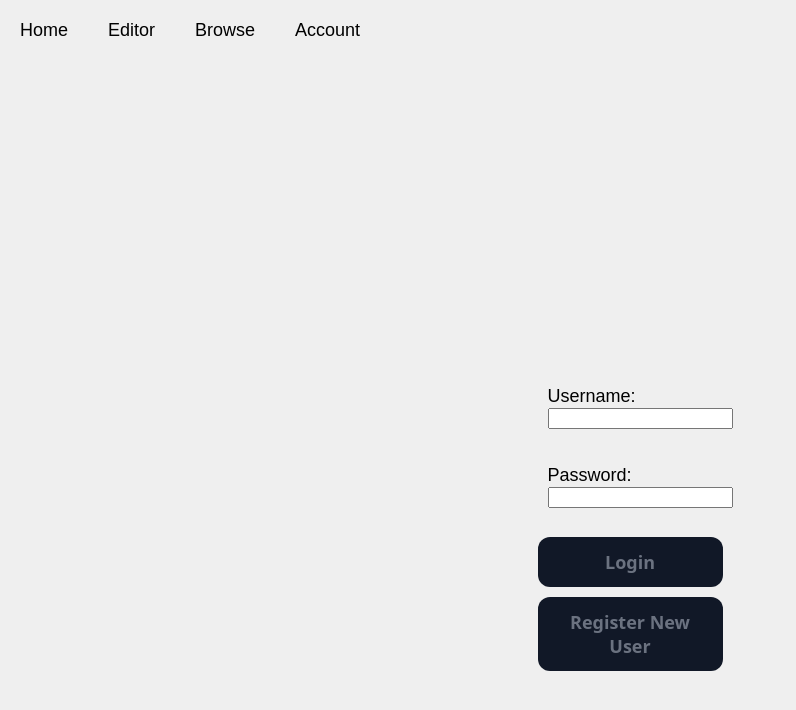
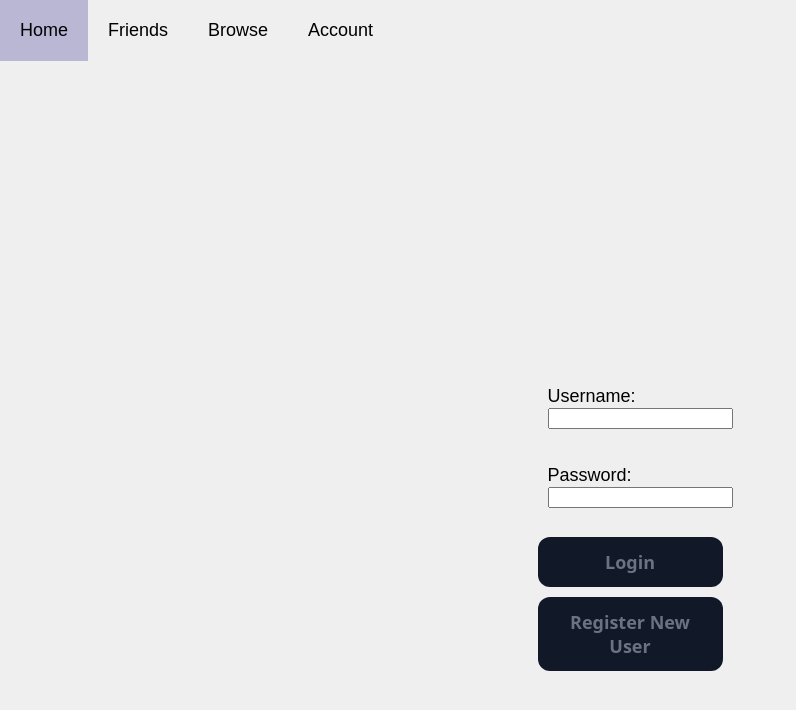
Before and after one commit to luke-taful/bulletin, a Next.js app in the folder bulletin/: page / in a window 1280 px wide. Shown: the top 710 px of the page, without its empty margins (0-796 px from the left). Built offline with nearby package versions, Linux system fonts and the light colour scheme.

Commit message:
Creating new page for eventual friend functionality

```diff
--- a/bulletin/src/app/layout.js
+++ b/bulletin/src/app/layout.js
@@ -21,9 +21,9 @@ export default function RootLayout({ children }){
     return(
       <html lang="en">
         <body className={`${geistSans.variable} ${geistMono.variable}`} style={{height:"61px"}}>
-            <ul style={{zIndex:"0.6"}}>
+            <ul style={{zIndex:"1"}}>
                 <li className="barElement"><Link href="/Board">Home</Link></li>
-                <li className="barElement"><Link href="/">Editor</Link></li>
+                <li className="barElement"><Link href="/Friends">Friends</Link></li>
                 <li className="barElement"><Link href="/">Browse</Link></li>
                 <li className="barElement"><Link href="/">Account</Link></li>
             </ul>
--- a/bulletin/src/pages/Board.js
+++ b/bulletin/src/pages/Board.js
@@ -15,7 +15,7 @@ export default function Board({userInfo}){
 
   //Applying custom background style
   const background = boardInfo.background;
-  const backgroundCSS={background: `linear-gradient(to ${background.pattern}, ${background.colorPrimary} , ${background.colorSecondary} )`}
+  const backgroundCSS={background: `linear-gradient(to ${background.pattern}, ${background.colorPrimary} , ${background.colorSecondary} )`, zIndex: "0.5"}
 
   return(
     <div id="board" style={backgroundCSS}>
--- /dev/null
+++ b/bulletin/src/style/friends.css
@@ -0,0 +1,82 @@
+body{
+    margin: 0%;
+    font-family:Arial, Helvetica, sans-serif;
+    font-weight:lighter;
+    font-size: large;
+    background-color: rgb(239, 239, 239);
+}
+ul{
+    margin: 0%;
+    list-style-type: none;
+    float: left;
+    position: relative;
+    z-index: 0.5;
+    width: 100%;
+    padding-left: 0;
+}
+.barElement{
+    text-decoration: none;
+    display:flexbox;
+    box-sizing: border-box;
+    float: left;
+    list-style-type: none;
+    padding: 20px 20px;
+    color: rgb(81, 89, 91);
+    font-size: large;
+}
+.barElement:hover{
+    text-decoration: none;
+    background-color: rgb(186, 183, 213);
+}
+
+a{
+    text-decoration: none;
+    color: rgb(1, 1, 1);
+}
+
+button{
+  float: right;
+  clear: right;
+  margin-top: 10px;
+  margin-right: 10px;
+  color: #6B7280;
+  background-color: #111827;
+  border: 1px solid transparent;
+  border-radius: .75rem;
+  box-sizing: border-box;
+  cursor: pointer;
+  flex: 0 0 auto;
+  font-family: "Inter var",ui-sans-serif,system-ui,-apple-system,system-ui,"Segoe UI",Roboto,"Helvetica Neue",Arial,"Noto Sans",sans-serif,"Apple Color Emoji","Segoe UI Emoji","Segoe UI Symbol","Noto Color Emoji";
+  font-size: 1.125rem;
+  font-weight: 600;
+  line-height: 1.5rem;
+  padding: .75rem 1.2rem;
+  text-align: center;
+  text-decoration: none #6B7280 solid;
+  text-decoration-thickness: auto;
+  transition-duration: .2s;
+  transition-property: background-color,border-color,color,fill,stroke;
+  transition-timing-function: cubic-bezier(.4, 0, 0.2, 1);
+  width: auto;
+}
+
+button:hover {
+  background-color: #374151;
+  color: antiquewhite;
+}
+
+
+
+.fLayout{
+  display: flex;
+  flex-direction: row;
+  flex-wrap: nowrap;
+  justify-content: space-around;
+  align-items: flex-start;
+  align-content: stretch;
+  margin-top: 5%;
+}
+
+.fList{
+    display: block;
+}
```
Also changed, not shown: bulletin/src/pages/Friends.js (added, +12 -0 lines).
